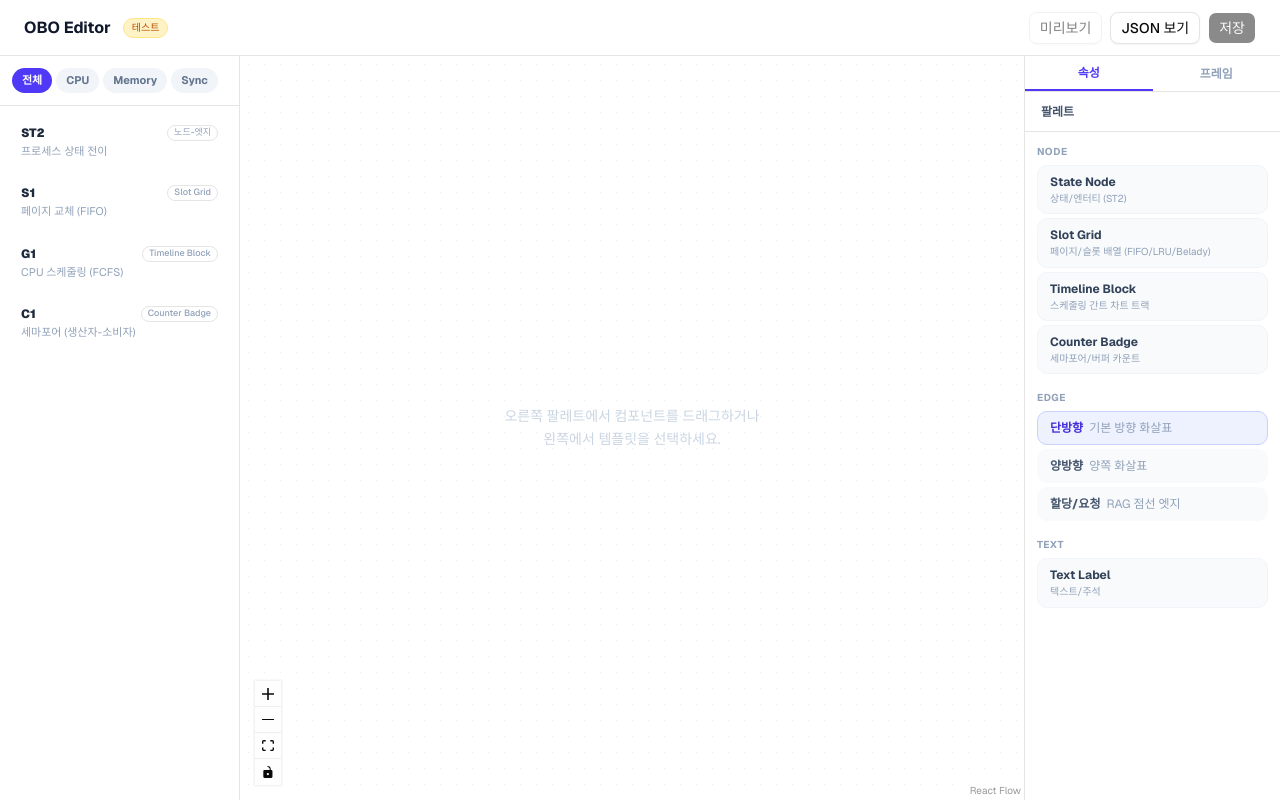
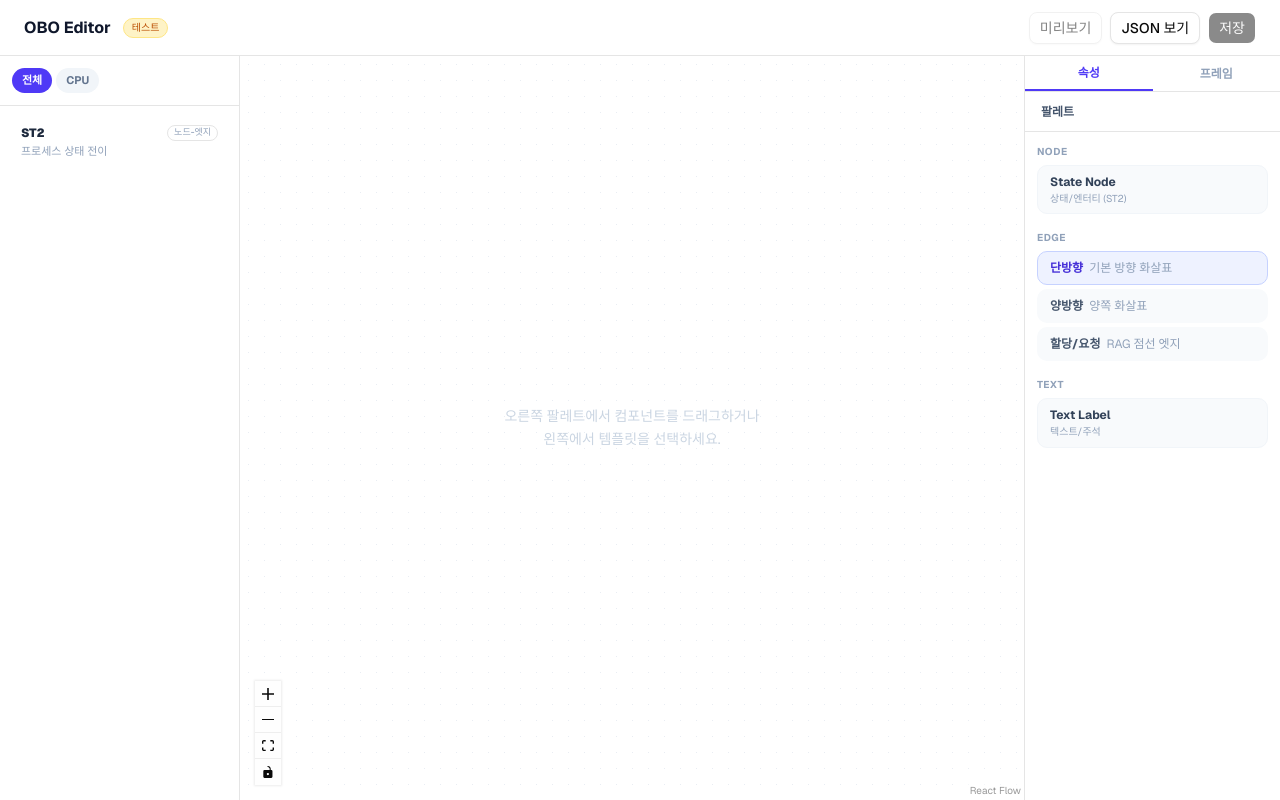
Before and after one commit to ObO-SysLab/syslab-frontend, a Next.js app: page /test/problem/obo-editor in a window 1280 px wide. Built offline with nearby package versions, Linux system fonts and the light colour scheme.

Commit message:
refactor: OBO 편집기를 ST2 요소 중심으로 정리하고 불필요한 팔레트·템플릿 비활성화

```diff
--- a/components/obo/templates.ts
+++ b/components/obo/templates.ts
@@ -37,10 +37,7 @@ export interface PaletteItem {
 export const PALETTE_ITEMS: PaletteItem[] = [
   { type: 'state-node',    group: 'node',  label: 'State Node',      description: '상태/엔터티 (ST2)' },
   { type: 'text-label',    group: 'text',  label: 'Text Label',      description: '텍스트/주석' },
-  { type: 'slot-grid',     group: 'node',  label: 'Slot Grid',       description: '페이지/슬롯 배열 (FIFO/LRU/Belady)' },
-  { type: 'gantt-lane',    group: 'node',  label: 'Timeline Block',  description: '스케줄링 간트 차트 트랙' },
-  { type: 'counter-badge', group: 'node',  label: 'Counter Badge',   description: '세마포어/버퍼 카운트' },
-  // 비활성: resource-square, line-chart
+  // 비활성: slot-grid, gantt-lane, counter-badge, resource-square, line-chart
 ];
 
 export const PALETTE_GROUPS = [
@@ -66,7 +63,9 @@ export interface OBOTemplate {
   defaultFrames?: Frame[];
 }
 
-export const OBO_TEMPLATES: OBOTemplate[] = [
+// 전체 템플릿 정의(제거하지 않고 보존). 실제 노출은 아래 ACTIVE_TEMPLATE_IDS로 필터.
+// 비활성 템플릿을 직접 참조해야 하는 테스트/내부 용도는 이 배열을 쓴다.
+export const ALL_OBO_TEMPLATES: OBOTemplate[] = [
   {
     id: 'ST2',
     name: '프로세스 상태 전이',
@@ -363,9 +362,14 @@ export const OBO_TEMPLATES: OBOTemplate[] = [
   // 비활성: G2, P2, P3, S3
 ];
 
+// 현재 활성 템플릿: ST2만. 나머지(S1, G1, C1)는 정의는 보존하되 팔레트/사이드바에 노출하지 않음.
+const ACTIVE_TEMPLATE_IDS = ['ST2'];
+
+export const OBO_TEMPLATES: OBOTemplate[] = ALL_OBO_TEMPLATES.filter(
+  t => ACTIVE_TEMPLATE_IDS.includes(t.id)
+);
+
 export const CATEGORIES = [
-  { id: 'all',    label: '전체',   count: 4 },
-  { id: 'cpu',    label: 'CPU',    count: 2 },
-  { id: 'memory', label: 'Memory', count: 1 },
-  { id: 'sync',   label: 'Sync',   count: 1 },
+  { id: 'all', label: '전체', count: 1 },
+  { id: 'cpu', label: 'CPU',  count: 1 },
 ] as const;
```
Also changed, not shown: app/test/problem/coding-diff/page.tsx (+1 -1 lines).
